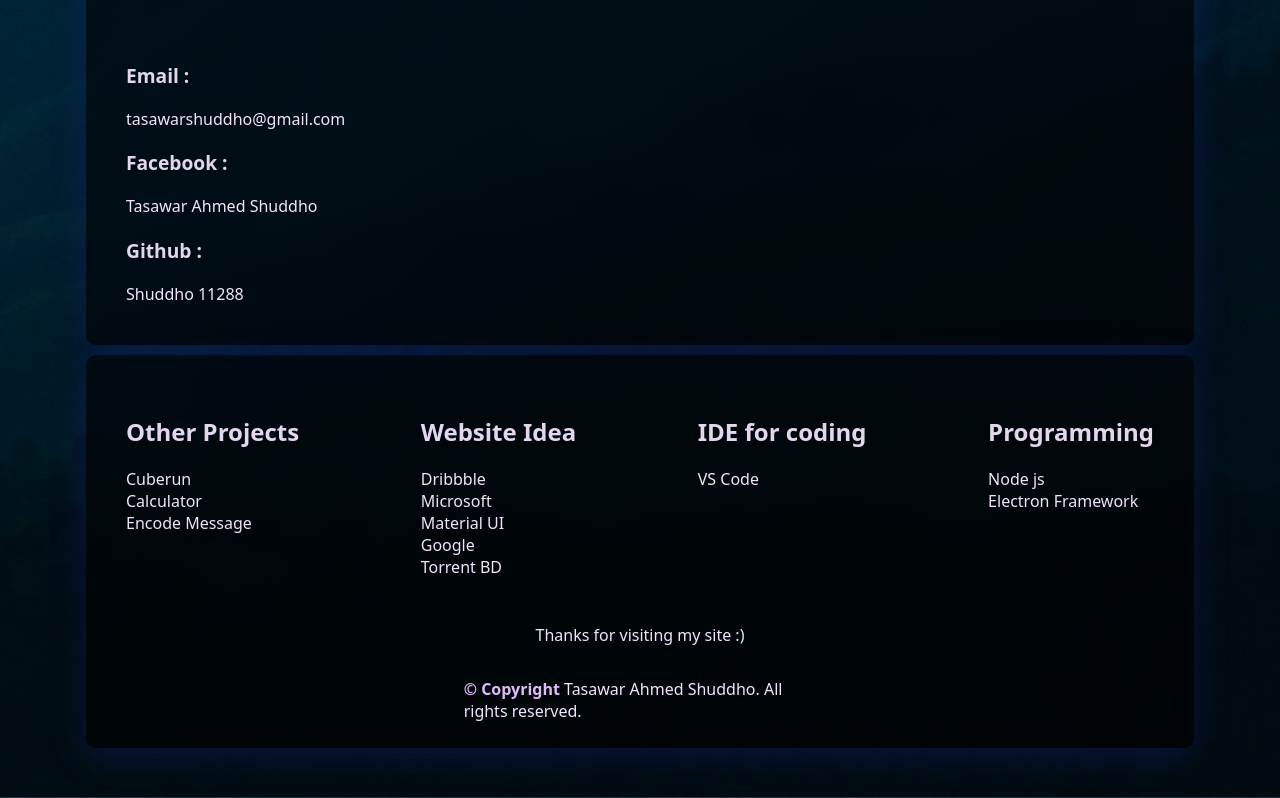
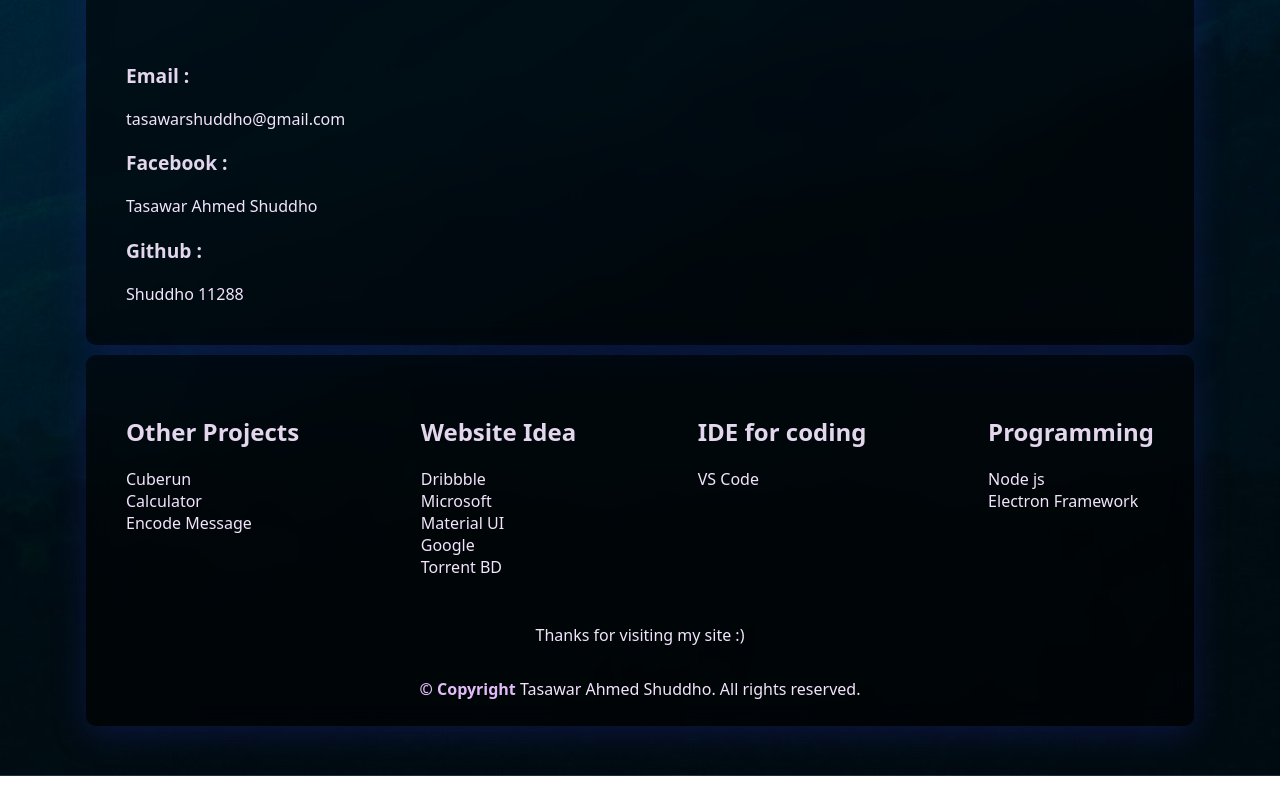
Before and after one commit to Shuddho11288/shuddho11288.github.io, a plain HTML site: page index.html in a window 1280 px wide. Shown: the part 2954-3752 px from the top of the page. After the commit the page ends 3730 px from the top, so only its background shows below. Drawn offline with Linux system fonts and the light colour scheme.

Commit message:
Update index.html

```diff
--- a/index.html
+++ b/index.html
@@ -402,7 +402,7 @@
     </div>
     <div class="none" style="display: flex;flex-direction:column;align-items: center;justify-content: center;">
             <p>Thanks for visiting my site :)</p>
-    <p style="max-width: 80%;"><span style="font-weight: bold;color: var(--secondary-color);">© Copyright </span> Tasawar Ahmed Shuddho. All rights reserved.</p>
+    <p style="max-width: 70vw;"><span style="font-weight: bold;color: var(--secondary-color);">© Copyright </span> Tasawar Ahmed Shuddho. All rights reserved.</p>
     </div>
 
 </div>
```
